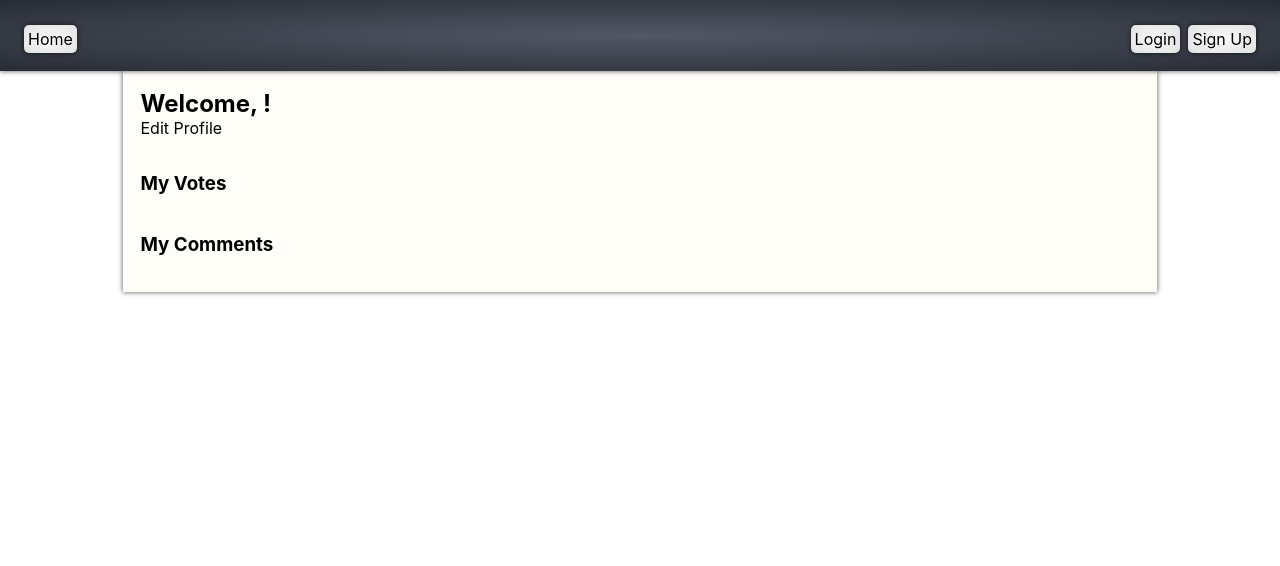
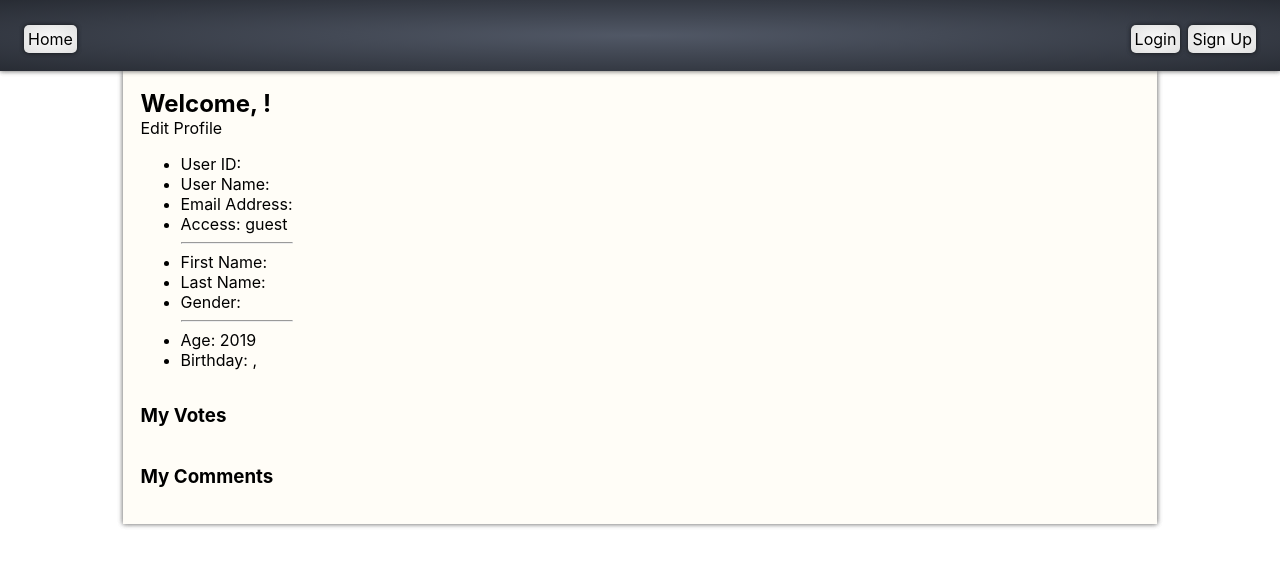
Before and after one commit to trunkslamchest/mod5_project_frontend, a React (Create React App) app: page /dashboard in a window 1280 px wide. Shown: the top 566 px of the page. Built offline with nearby package versions, Linux system fonts and the light colour scheme.

Commit message:
updated half of dashboard

```diff
--- a/src/App.js
+++ b/src/App.js
@@ -25,12 +25,32 @@ import './App.css'
 export default class App extends React.Component {
 
   state = {
+    // ~~~~~~~~~~~~~~~~~~~~
     token: null,
     loggedIn: null,
+    // ~~~~~~~~~~~~~~~~~~~~
     user_id: null,
     user_name: null,
+    email: null,
+    access: "guest",
+    // ~~~~~~~~~~~~~~~~~~~~
     first_name: null,
-    last_name: null
+    last_name: null,
+    gender: null,
+    // ~~~~~~~~~~~~~~~~~~~~
+    birth_day: null,
+    birth_month: null,
+    birth_year: null,
+    // ~~~~~~~~~~~~~~~~~~~~
+    // house_number: null,
+    // street_name: null,
+    // city_town: null,
+    // state: null,
+    // zip_code: null,
+    // ~~~~~~~~~~~~~~~~~~~~
+    // join_day: null,
+    // join_month: null,
+    // join_year: null,
   }
 
   componentDidMount(){
@@ -38,41 +58,79 @@ export default class App extends React.Component {
       localStorage.clear()
     } else {
       this.setState({
+        // ~~~~~~~~~~~~~~~~~~~~
         token: localStorage.token,
         loggedIn: true,
+        // ~~~~~~~~~~~~~~~~~~~~
         user_id: parseInt(localStorage.user_id, 10),
         user_name: localStorage.user_name,
+        email: localStorage.email,
+        access: localStorage.access,
+        // ~~~~~~~~~~~~~~~~~~~~
         first_name: localStorage.first_name,
-        last_name: localStorage.last_name
+        last_name: localStorage.last_name,
+        gender: localStorage.gender,
+        // ~~~~~~~~~~~~~~~~~~~~
+        birth_day: localStorage.birth_day,
+        birth_month: localStorage.birth_month,
+        birth_year: localStorage.birth_year,
+        // ~~~~~~~~~~~~~~~~~~~~
+        // house_number: null,
+        // street_name: null,
+        // city_town: null,
+        // state: null,
+        // zip_code: null,
+        // ~~~~~~~~~~~~~~~~~~~~
+        // join_day: null,
+        // join_month: null,
+        // join_year: null,
       })
     }
   }
 
   setToken = ({ token, user_id, user_name })  =>{
+
     localStorage.user_id = user_id
     localStorage.token = token
+
+    this.setState({
+      token: token,
+      loggedIn: true,
+    })
 
     fetch(`http://localhost:3001/users/${user_id}`)
     .then(res => res.json())
     .then(res_obj => {
       let current_user = res_obj.data.attributes.user
-
+      console.log("current user", current_user)
       localStorage.user_name = current_user.user_name
+      localStorage.email = current_user.email
+      localStorage.access = current_user.access
       localStorage.first_name = current_user.first_name
       localStorage.last_name = current_user.last_name
+      localStorage.gender = current_user.gender
+      localStorage.birth_day = current_user.birth_day
+      localStorage.birth_month = current_user.birth_month
+      localStorage.birth_year = current_user.birth_year
+
 
       this.setState({
+        user_id: user_id,
   	    user_name: current_user.user_name,
+        email: current_user.email,
+        access: current_user.access,
+        // ~~~~~~~~~~~~~~~~~~~~
         first_name: current_user.first_name,
         last_name: current_user.last_name,
+        gender: current_user.gender,
+        // ~~~~~~~~~~~~~~~~~~~~
+        birth_day: current_user.birth_day,
+        birth_month: current_user.birth_month,
+        birth_year: current_user.birth_year,
+        // ~~~~~~~~~~~~~~~~~~~~
       })
     })
 
-    this.setState({
-      token: token,
-      loggedIn: true,
-      user_id: user_id,
-    })
   }
 
   updateLogin = () => {
@@ -84,23 +142,41 @@ export default class App extends React.Component {
 
   logOut = () => {
     localStorage.clear()
-    this.setState({
+      this.setState({
+      // ~~~~~~~~~~~~~~~~~~~~
       token: null,
       loggedIn: null,
+      // ~~~~~~~~~~~~~~~~~~~~
       user_id: null,
       user_name: null,
+      email: null,
+      access: "guest",
+      // ~~~~~~~~~~~~~~~~~~~~
       first_name: null,
-      last_name: null
+      last_name: null,
+      gender: null,
+      // ~~~~~~~~~~~~~~~~~~~~
+      birth_day: null,
+      birth_month: null,
+      birth_year: null,
+    // ~~~~~~~~~~~~~~~~~~~~
+    // house_number: null,
+    // street_name: null,
+    // city_town: null,
+    // state: null,
+    // zip_code: null,
+    // ~~~~~~~~~~~~~~~~~~~~
+    // join_day: null,
+    // join_month: null,
+    // join_year: null,
     })
   }
 
   render(){
     // console.log("UserID", this.state.loggedInUserID)
     // console.log("token", this.state.token)
-    // console.log("cart", this.state.cart)
-    // console.log("display", this.state.display)
     // console.log("logged in", this.state.loggedIn)
-    // console.log("state", this.state)
+    console.log("state", this.state)
     // console.log("~~~~~~~~~~~~~~~~~~~~~~~~~~~~~~")
 
     const showHeader =
@@ -134,8 +210,19 @@ export default class App extends React.Component {
              </Route>
             <Route exact path='/dashboard'>
               <Dashboard
+                user_id={ this.state.user_id }
                 user_name={ this.state.user_name }
+                email={ this.state.email }
+                access={ this.state.access }
+                // ~~~~~~~~~~~~~~~~~~~~
                 first_name={ this.state.first_name }
+                last_name={ this.state.last_name }
+                gender={ this.state.gender }
+                // ~~~~~~~~~~~~~~~~~~~~
+                birth_day={ this.state.birth_day }
+                birth_month={ this.state.birth_month }
+                birth_year={ this.state.birth_year }
+
               />
             </Route>
             <Route exact path='/edit_profile'>
--- a/src/Header.js
+++ b/src/Header.js
@@ -27,7 +27,10 @@ onClickFunctionsDashboard = () => {
 
 	render(){
 
+		console.log(this.props)
+
 		const logged_in_links = [
+				<span className="header_greeting">Logged In As: { this.props.user_name }</span>,
 				<NavLink to="/dashboard" onClick={ this.onClickFunctionsDashboard }>Dashboard</NavLink>,
 				<NavLink to="/" onClick={this.onClickFunctionsLogOut }>Log Out</NavLink>
 			]
@@ -43,7 +46,12 @@ onClickFunctionsDashboard = () => {
 					<NavLink exact to="/" onClick={this.onClickFunctionsHome }>Home</NavLink>
 				</div>
 				<div className="header_right">
-					{ !!this.props.token ? logged_in_links : logged_out_links }
+					{
+						!!this.props.token ?
+							logged_in_links
+						:
+							logged_out_links
+					}
 				</div>
 			</>
 		)
--- a/src/user/Dashboard.js
+++ b/src/user/Dashboard.js
@@ -7,7 +7,11 @@ import './Dashboard.css'
 
 export default class Dashboard extends React.Component{
 
+
 	render(){
+		console.log(this.props)
+	const age = 2019 - this.props.birth_year
+
 		return(
 			<div className="dashboard_container">
 				<div className="dashboard_greeting">
@@ -16,6 +20,17 @@ export default class Dashboard extends React.Component{
 				</div>
 				<div className="dashboard_info">
 					<ul>
+						<li>User ID: { this.props.user_id }</li>
+						<li>User Name: { this.props.user_name }</li>
+						<li>Email Address: { this.props.email }</li>
+						<li>Access: { this.props.access }</li>
+					<hr />
+						<li>First Name: { this.props.first_name }</li>
+						<li>Last Name: { this.props.last_name }</li>
+						<li>Gender: { this.props.gender }</li>
+					<hr />
+						<li>Age: { age }</li>
+	<li>Birthday: { this.props.birth_month }, { this.props.birth_day }</li>
 
 					</ul>
 				</div>
```
